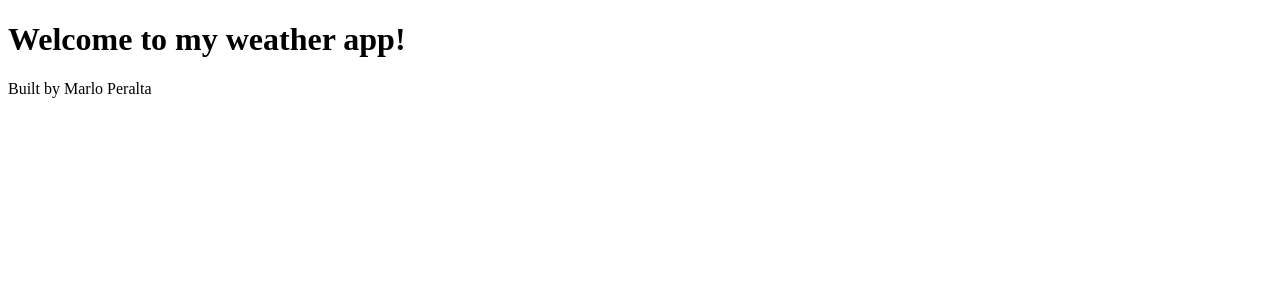
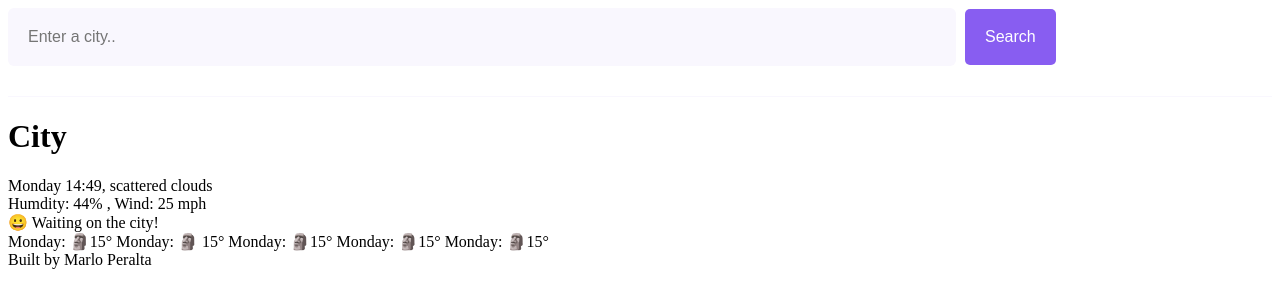
Before and after one commit to MarloBakani/FinalWeatherApp, a plain HTML site: page index.html in a window 1280 px wide. Drawn offline with Linux system fonts and the light colour scheme.

Commit message:
Added form and built out the days of the week

```diff
--- a/index.html
+++ b/index.html
@@ -9,10 +9,48 @@
       href="https://fonts.googleapis.com/css2?family=Roboto:ital,wght@0,100;0,400;0,500;0,700;0,900;1,100;1,300;1,400;1,500;1,700;1,900&display=swap"
       rel="stylesheet"
     />
+    <link rel="stylesheet" href="styles.css" />
     <title>Marlo's Weather Application</title>
   </head>
   <body>
-    <h1>Welcome to my weather app!</h1>
+    <header>
+      <form id="searchform">
+        <input
+          type="search"
+          placeholder="Enter a city.."
+          required
+          class="search-input"
+        />
+        <input type="submit" value="Search" class="search-button" />
+      </form>
+    </header>
+    <main>
+      <h1>City</h1>
+      <div class="weather_stats">
+        <span id="the_day">Monday</span>
+        <span id="the_time">14:49,</span>
+        <span id="type_weather">scattered clouds</span>
+        <br />
+        Humdity: <span id="humidity"></span> 44% , Wind:
+        <span id="wind">25 mph</span>
+      </div>
+      <div class="current_weather"></div>
+      <span id="weather_emoji">&#128512;</span>
+      <span id="current_temp">Waiting on the city!</span>
+      <br />
+
+      <div class="future days">
+        <span id="day_1">Monday: </span>
+        <span id="day_1emoji">&#128511;</span><span id="day1temp">15°</span>
+        <span id="day_2">Monday: </span> <span id="day_2emoji">&#128511;</span>
+        <span id="day2temp">15°</span> <span id="day_3">Monday: </span>
+        <span id="day_3emoji">&#128511;</span><span id="day3temp">15°</span>
+        <span id="day_4">Monday: </span> <span id="day_4emoji">&#128511;</span
+        ><span id="day4temp">15°</span> <span id="day_5">Monday: </span>
+        <span id="day_5emoji">&#128511;</span><span id="day5temp">15°</span>
+      </div>
+    </main>
+
     <footer>Built by Marlo Peralta</footer>
   </body>
 </html>
```
